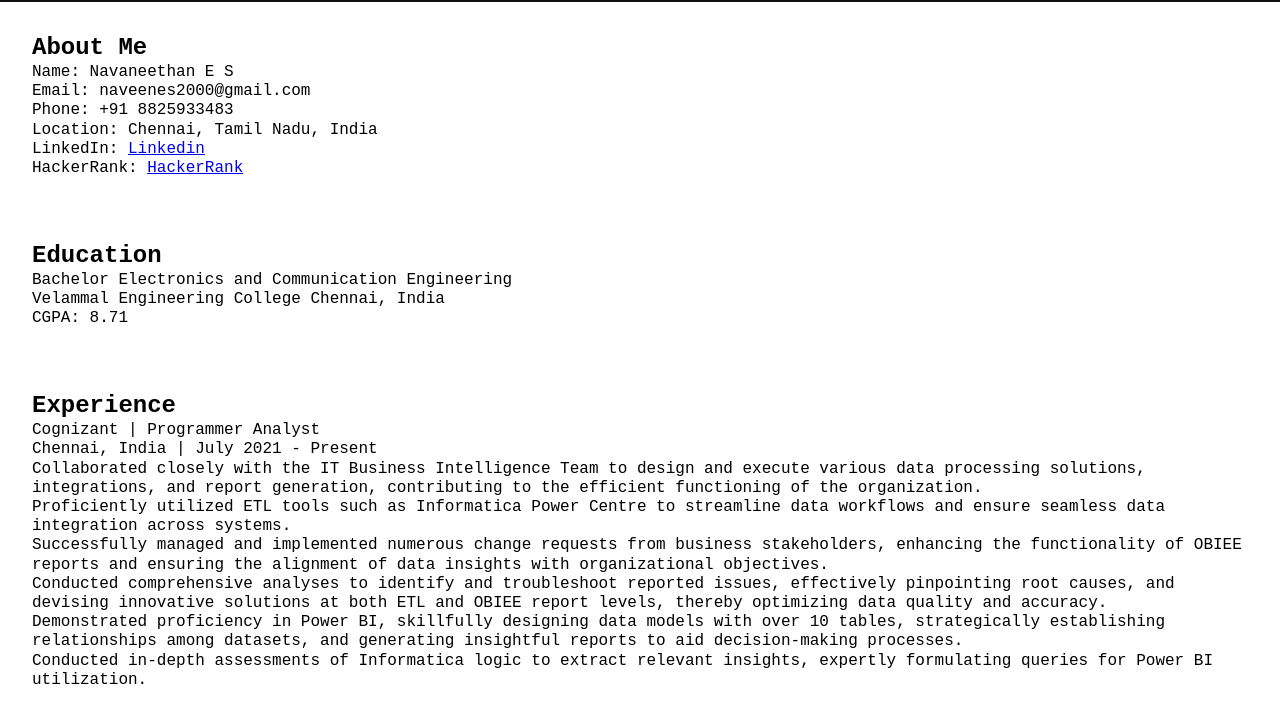
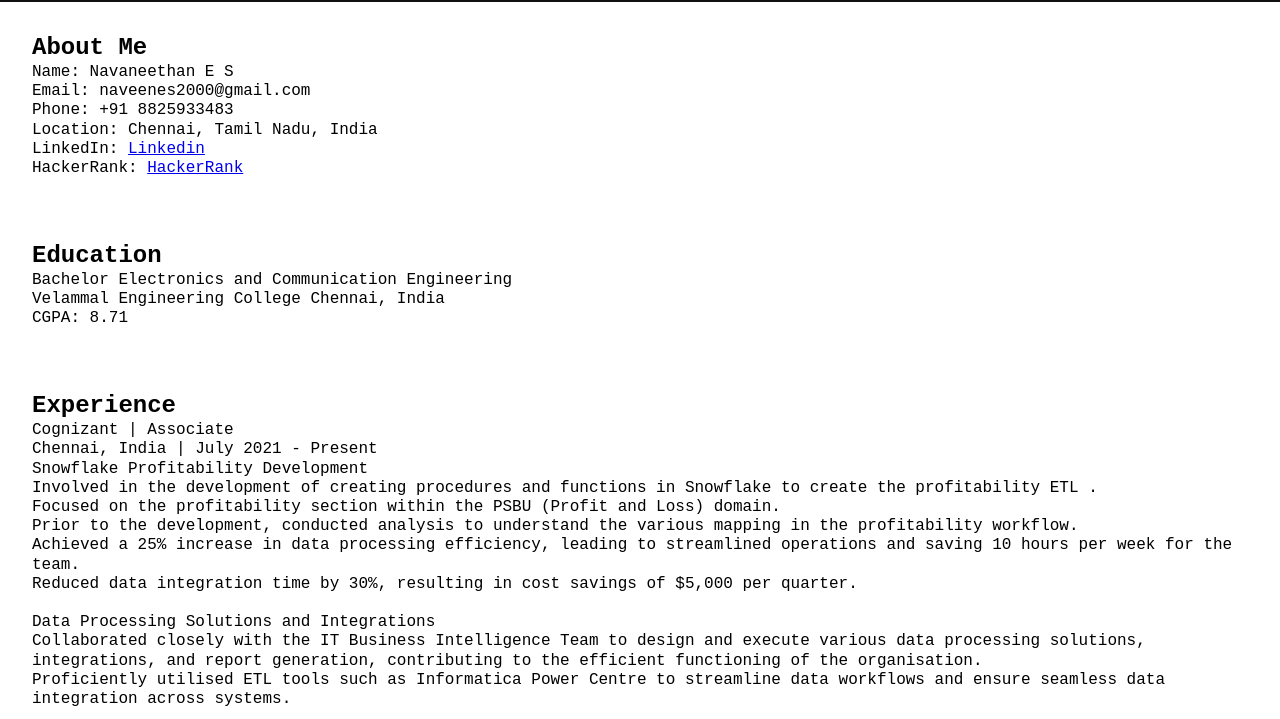
Before and after one commit to NavaneethanES/job_portfolio, a plain HTML site: page index.html in a window 1280 px wide. Shown: the part 81-800 px from the top of the page. Drawn offline with Linux system fonts and the light colour scheme.

Commit message:
Update index.html
updated the experience

```diff
--- a/index.html
+++ b/index.html
@@ -42,24 +42,28 @@
     <section id="experience">
         <h2>Experience</h2>
         <p>
-            Cognizant | Programmer Analyst<br>
+            Cognizant | Associate<br>
             Chennai, India | July 2021 - Present<br>
-            Collaborated closely with the IT Business Intelligence Team to design and execute various data
-            processing solutions, integrations, and report generation, contributing to the efficient functioning of the
-            organization.<br>
-            Proficiently utilized ETL tools such as Informatica Power Centre to streamline data workflows and
-            ensure seamless data integration across systems.<br>
-            Successfully managed and implemented numerous change requests from business stakeholders, enhancing
-            the functionality of OBIEE reports and ensuring the alignment of data insights with organizational
-            objectives.<br>
-            Conducted comprehensive analyses to identify and troubleshoot reported issues, effectively pinpointing
-            root causes, and devising innovative solutions at both ETL and OBIEE report levels, thereby optimizing
-            data quality and accuracy.<br>
-            Demonstrated proficiency in Power BI, skillfully designing data models with over 10 tables, strategically
-            establishing relationships among datasets, and generating insightful reports to aid decision-making
-            processes.<br>
-            Conducted in-depth assessments of Informatica logic to extract relevant insights, expertly formulating
-            queries for Power BI utilization.
+            Snowflake Profitability Development<br>
+            Involved in the development of creating procedures and functions in Snowflake to create the profitability ETL .<br>
+            Focused on the profitability section within the PSBU (Profit and Loss) domain.<br>
+            Prior to the development, conducted analysis to understand the various mapping in the profitability workflow.<br>
+            Achieved a 25% increase in data processing efficiency, leading to streamlined operations and saving 10 hours per week for the team.<br>
+            Reduced data integration time by 30%, resulting in cost savings of $5,000 per quarter.<br>
+            <br>
+            Data Processing Solutions and Integrations<br>
+            Collaborated closely with the IT Business Intelligence Team to design and execute various data processing solutions, integrations, and report generation, contributing to the efficient functioning of the organisation.<br>
+            Proficiently utilised ETL tools such as Informatica Power Centre to streamline data workflows and ensure seamless data integration across systems.<br>
+            <br>
+            OBIEE Reports Enhancement<br>
+            Successfully managed and implemented numerous change requests from business stakeholders, enhancing the functionality of OBIEE reports and ensuring the alignment of data insights with organisational objectives.<br>
+            Conducted comprehensive analyses to identify and troubleshoot reported issues, effectively pinpointing root causes, and devising innovative solutions at both ETL and OBIEE report levels, thereby optimising data quality and accuracy.<br>
+            <br>
+            Power BI Data Modelling and Reporting<br>
+            Demonstrated proficiency in Power BI, skilfully designing data models with over 10 tables, strategically establishing relationships among datasets, and generating insightful reports to aid decision-making processes.<br>
+            Conducted in-depth assessments of Informatica logic to extract relevant insights, expertly formulating queries for Power BI utilisation.<br>
+            <br>
+
         </p>
 
         <!-- Include other experience details here -->
```
